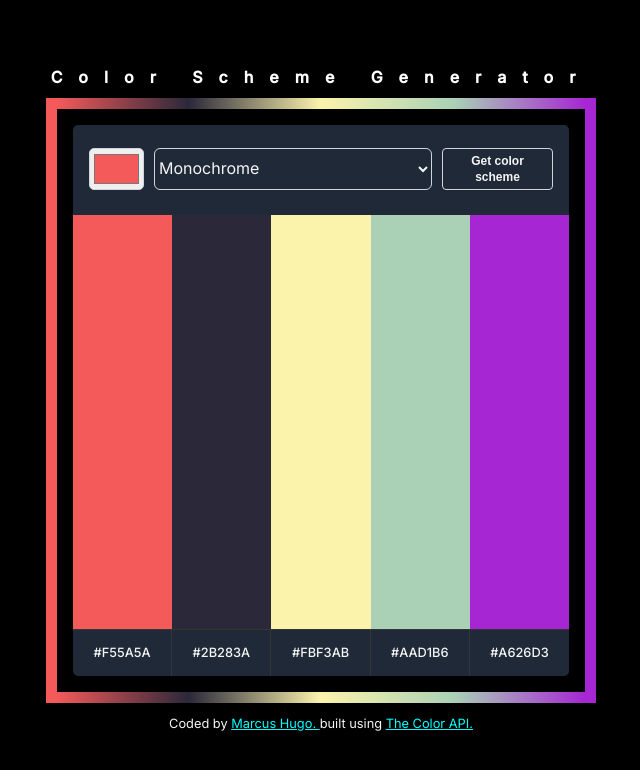
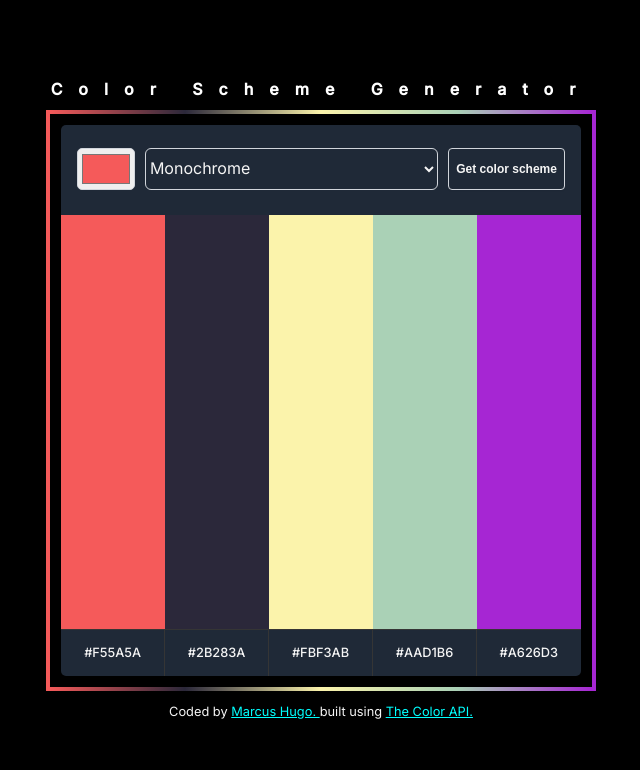
Before and after one commit to marcus-hugo/color-api, a plain HTML site: page index.html in a window 1280 px wide. Shown: the whole page, without its empty margins (319-959 px from the left). Drawn offline with Linux system fonts and the light colour scheme.

Commit message:
reduced padding

```diff
--- a/style.css
+++ b/style.css
@@ -19,7 +19,6 @@ body {
     justify-content: center;
     height: 100vh;
     margin: 0;
-    padding: 1rem;
 }
 
 h1 {
@@ -33,8 +32,8 @@ h1 {
 .app-container {
     max-width: 550px;
     margin: 0 auto;
-    border: .7rem solid;
-    padding: 1rem;
+    border: .3rem solid;
+    padding: .7rem;
     border-image: linear-gradient(to right,
     #F55A5A,
     #2B283A,
```
